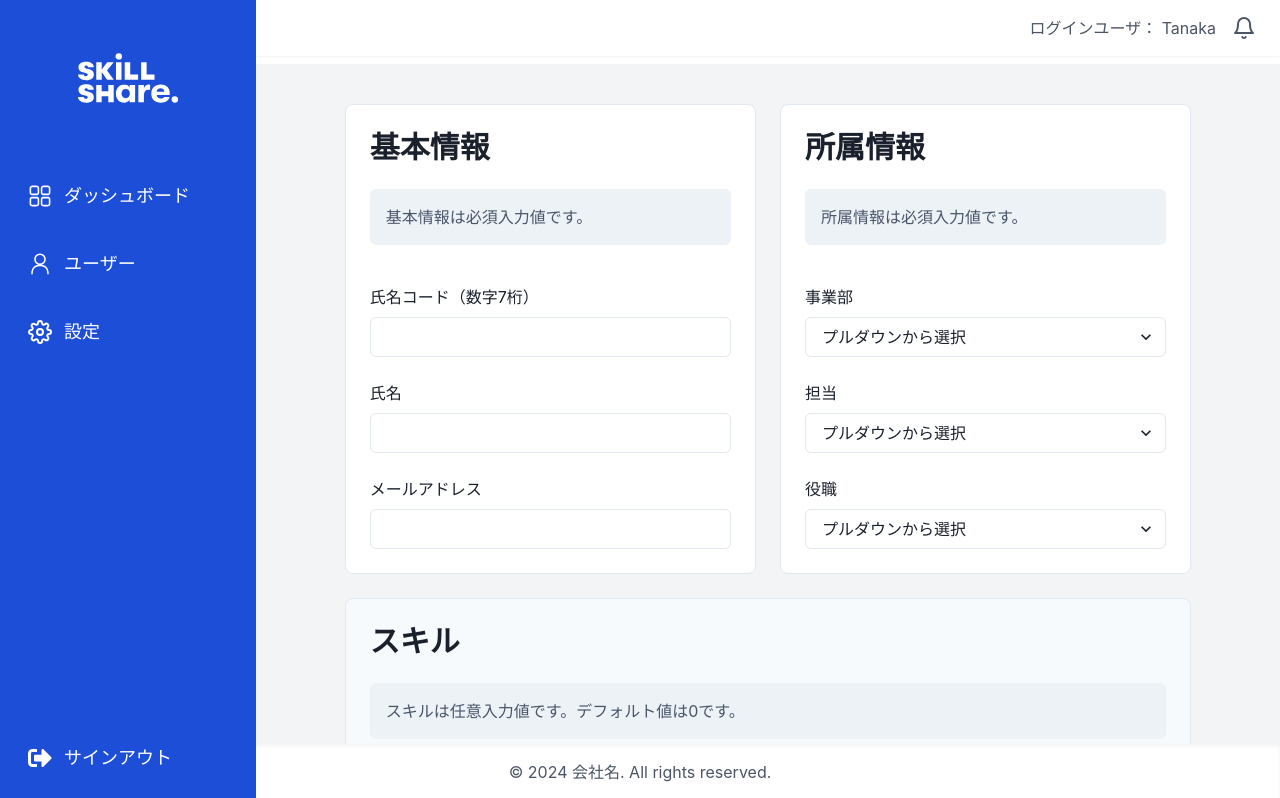
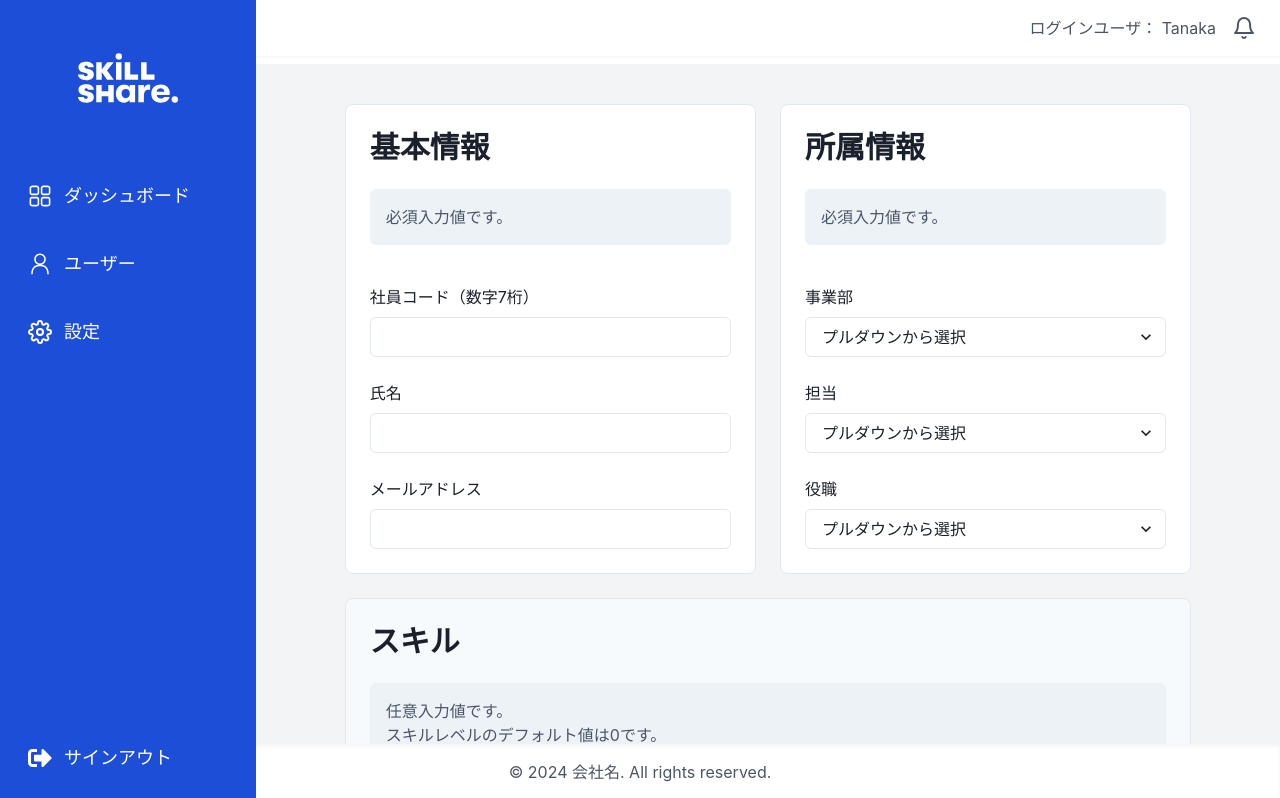
Before and after one commit to orfevre1021/tutorial-js, a Next.js app in the folder skills-dashboard/: page /register in a window 1280 px wide. Shown: the top 798 px of the page. Built offline with nearby package versions, Linux system fonts and the light colour scheme.

Commit message:
スライダーバーの修正

```diff
--- a/skills-dashboard/pages/register.jsx
+++ b/skills-dashboard/pages/register.jsx
@@ -18,7 +18,6 @@ import {
 } from "@chakra-ui/react";
 import { useRouter } from "next/router";
 
-// API Gatewayのエンドポイント
 const API_ENDPOINT =
   "https://yurdpuchaa.execute-api.ap-northeast-1.amazonaws.com/dev6/register";
 
@@ -157,7 +156,13 @@ const EmployeeForm = () => {
       }
       return cert;
     });
+
+    // Clear errors for the current certification
+    const updatedErrors = { ...errors };
+    delete updatedErrors[`certifications[${index}]`];
+
     setCertifications(updatedCertifications);
+    setErrors(updatedErrors);
   };
 
   const handleSkillChange = (index, value) => {
@@ -172,7 +177,13 @@ const EmployeeForm = () => {
 
   const handleCertificationDelete = (index) => {
     const updatedCertifications = certifications.filter((_, i) => i !== index);
+
+    // Remove the error associated with the deleted certification
+    const updatedErrors = { ...errors };
+    delete updatedErrors[`certifications[${index}]`];
+
     setCertifications(updatedCertifications);
+    setErrors(updatedErrors);
   };
 
   const validateForm = () => {
@@ -189,7 +200,7 @@ const EmployeeForm = () => {
         !cert.certification_name ||
         !cert.vender ||
         !cert.acquired_date ||
-        !cert.level
+        cert.level === undefined
       ) {
         newErrors[`certifications[${index}]`] =
           "すべてのフィールドを入力するか、資格を削除してください";
@@ -250,7 +261,7 @@ const EmployeeForm = () => {
       alert("データが正常に送信されました！");
       router.push(
         `/users?newUser=true&userName=${encodeURIComponent(user_name)}`
-      ); // 成功後にユーザ一覧ページに遷移
+      );
     } catch (error) {
       console.error("Error:", error);
       alert("データの送信に失敗しました");
@@ -337,11 +348,11 @@ const EmployeeForm = () => {
               基本情報
             </Heading>
             <Box p={4} color="gray.600" bg="gray.100" borderRadius="md" mb={10}>
-              基本情報は必須入力値です。
+              必須入力値です。
             </Box>
             <VStack spacing={6} align="stretch">
               <Box>
-                <Text mb={2}>氏名コード（数字7桁）</Text>
+                <Text mb={2}>社員コード（数字7桁）</Text>
                 <Input
                   type="text"
                   value={employee_code}
@@ -395,7 +406,7 @@ const EmployeeForm = () => {
               所属情報
             </Heading>
             <Box p={4} color="gray.600" bg="gray.100" borderRadius="md" mb={10}>
-              所属情報は必須入力値です。
+              必須入力値です。
             </Box>
             <VStack spacing={6} align="stretch">
               <Box>
@@ -467,7 +478,7 @@ const EmployeeForm = () => {
             スキル
           </Heading>
           <Box p={4} color="gray.600" bg="gray.100" borderRadius="md" mb={10}>
-            スキルは任意入力値です。デフォルト値は0です。
+            任意入力値です。<br></br>スキルレベルのデフォルト値は0です。
           </Box>
           <VStack spacing={6} align="stretch">
             {skillSections.map((section) => (
@@ -475,7 +486,7 @@ const EmployeeForm = () => {
                 <Heading
                   as="h3"
                   size="md"
-                  mb={4}
+                  mb={8}
                   borderBottom="2px solid black"
                 >
                   {section}
@@ -530,7 +541,7 @@ const EmployeeForm = () => {
             資格
           </Heading>
           <Box p={4} color="gray.600" bg="gray.100" borderRadius="md" mb={10}>
-            資格は任意入力値です。<br></br>
+            任意入力値です。<br></br>
             資格追加がある場合は「追加」、追加を取り消す場合は「削除」をクリックしてください。
           </Box>
           <VStack spacing={6} align="stretch">
@@ -584,7 +595,7 @@ const EmployeeForm = () => {
                   <Flex align="center">
                     <Slider
                       flex="1"
-                      value={cert.level || 1}
+                      value={cert.level ?? 1}
                       min={1}
                       max={3}
                       step={1}
@@ -624,7 +635,9 @@ const EmployeeForm = () => {
             ))}
             <Button
               colorScheme="blue"
-              onClick={() => setCertifications([...certifications, {}])}
+              onClick={() =>
+                setCertifications([...certifications, { level: 1 }])
+              }
             >
               追加
             </Button>
```
